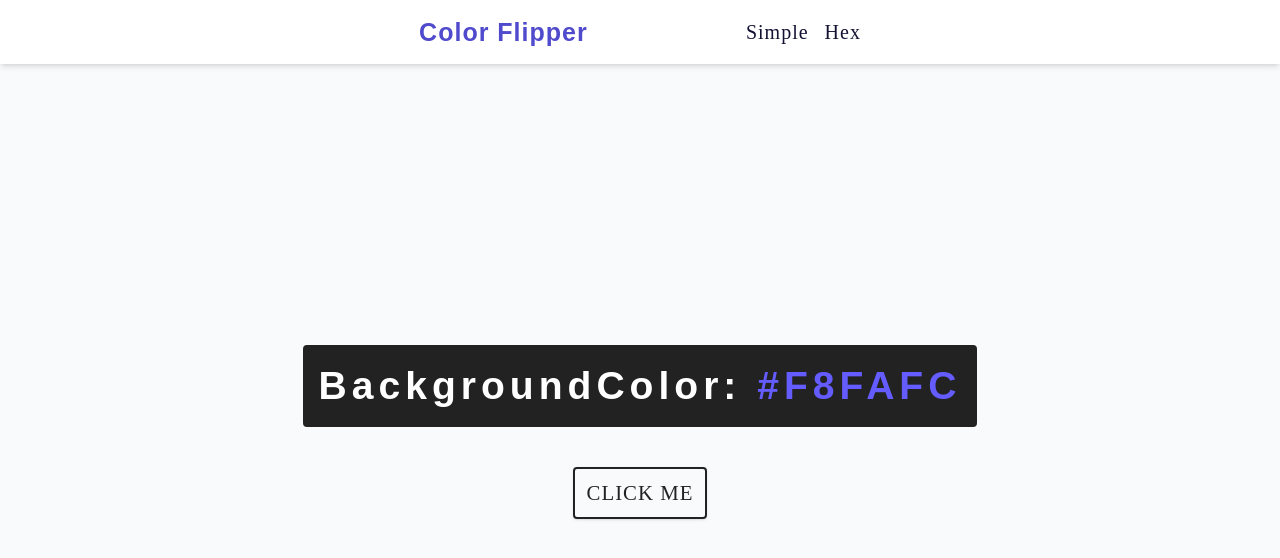
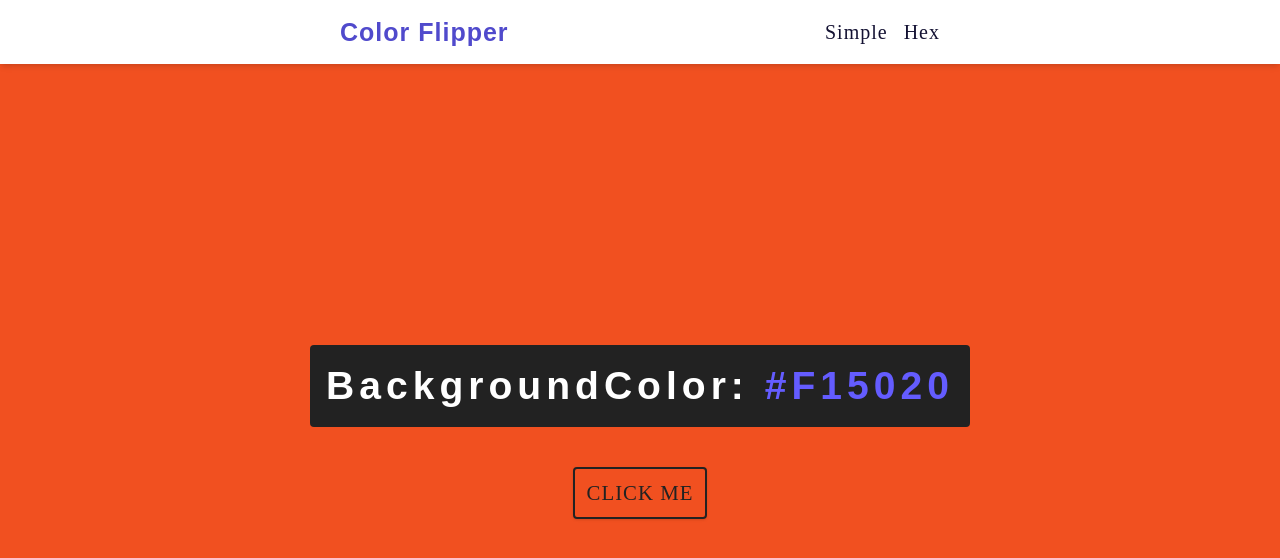
Before and after one commit to codexive-zech/html-css-js-mini-DOM-projs, a plain HTML site: page 02-color-flipper/index.html in a window 1280 px wide. Both pictures are taken after a click on the button "CLICK ME". Drawn offline with Linux system fonts and the light colour scheme.

Commit message:
implemented a way by which item in an array are used in the web document via getting Math.random fun and how to loop items in an array to product unique color

```diff
--- a/02-color-flipper/css/main.css
+++ b/02-color-flipper/css/main.css
@@ -14,7 +14,7 @@ body {
 }
 
 /* Fonts */
-@import url("https://fonts.googleapis.com/css?family=Inika:400|Spartan:400");
+@import url('https://fonts.googleapis.com/css?family=Inika:400|Spartan:400');
 
 html {
   font-size: 100%;
@@ -54,8 +54,8 @@ html {
   --red-dark: #842029;
   --green-light: #d1e7dd;
   --green-dark: #0f5132;
-  --headingFont: "Spartan", sans-serif;
-  --bodyFont: "Inika", serif;
+  --headingFont: 'Spartan', sans-serif;
+  --bodyFont: 'Inika', serif;
   --smallText: 0.8rem;
 
   /* Rest var */
@@ -291,7 +291,7 @@ nav {
   margin: 0 auto;
   display: flex;
   align-items: center;
-  justify-content: space-around;
+  justify-content: space-between;
 }
 
 .nav-center h4 {
--- a/02-color-flipper/index.html
+++ b/02-color-flipper/index.html
@@ -39,5 +39,6 @@
       </section>
     </main>
     <!-- End of Color Hero section -->
+    <script src="./js/colorflick.js"></script>
   </body>
 </html>
--- /dev/null
+++ b/02-color-flipper/js/colorflick.js
@@ -0,0 +1,25 @@
+const colors = [
+  'red',
+  'orange',
+  '#f15020',
+  'rgba(133, 122, 200)',
+  'gold',
+  'yellow',
+];
+
+const btn = document.querySelector('#btn');
+const bgColor = document.querySelector('.color');
+
+btn.addEventListener('click', function () {
+  // get the Random Color Index
+  const randomColorIndex = getRandomColorNumber();
+  //   style the body by the Random Color Index
+  document.body.style.backgroundColor = colors[randomColorIndex];
+  //   dynamically add the Random Color Index value
+  bgColor.textContent = colors[randomColorIndex];
+});
+
+// Function getting the random number of the array
+function getRandomColorNumber() {
+  return Math.floor(Math.random() * colors.length);
+}
```
Also changed, not shown: 02-color-flipper/hex.html (+1 -0 lines), 02-color-flipper/js/hex.js (added, +19 -0 lines).
